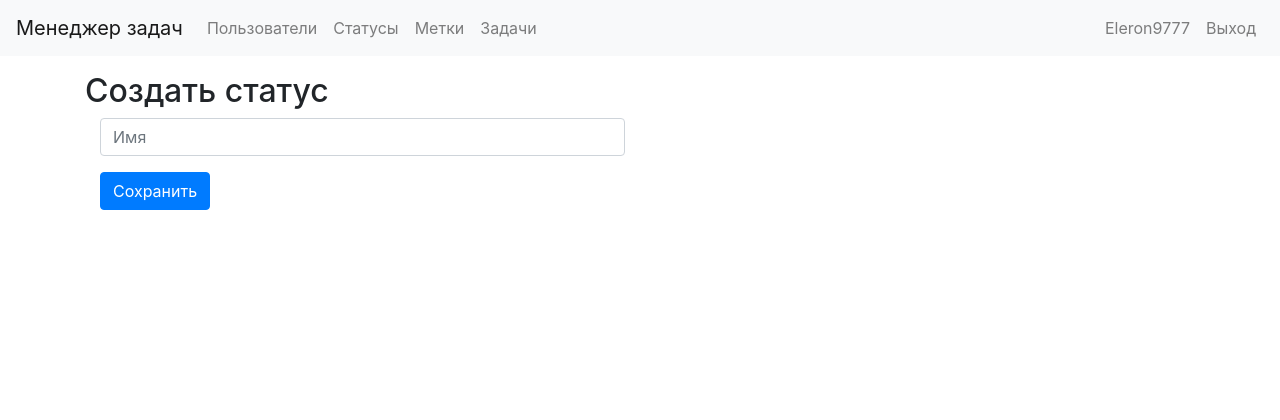
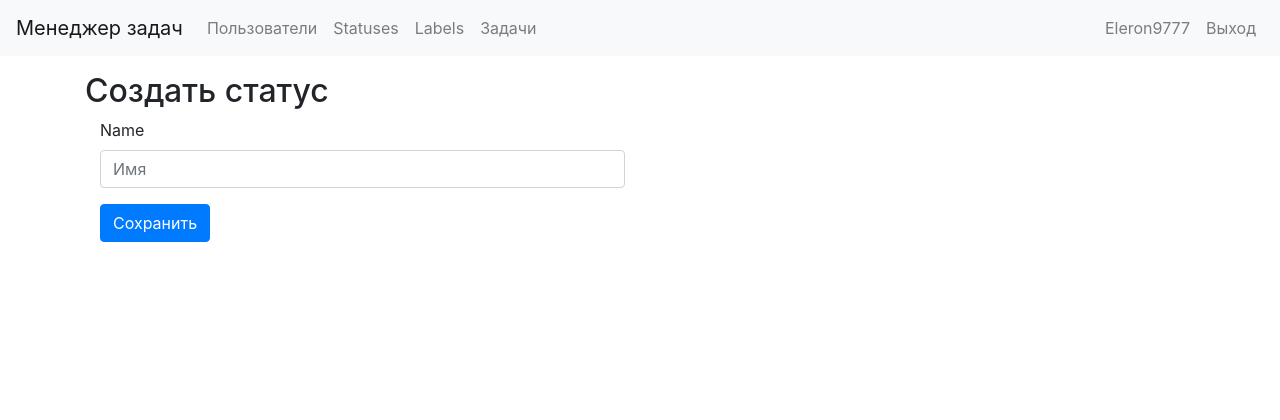
Before and after one commit to eleron96/Task-Manager, a Django app: page /statuses/create/ in a window 1280 px wide. Shown: the top 420 px of the page. Run offline with Django 4.2, Linux system fonts and the light colour scheme; a user stored in the database is signed in; tables that the repository leaves empty hold one stand-in row (values such as "Sample post"); some libraries are stand-ins or nearby versions.

Commit message:
refactoring users 4

```diff
--- a/task_manager/status/forms.py
+++ b/task_manager/status/forms.py
@@ -1,10 +1,12 @@
 from django import forms
 from .models import Status
+
 
 class StatusForm(forms.ModelForm):
     class Meta:
         model = Status
         fields = ['name']
         widgets = {
-            'name': forms.TextInput(attrs={'class': 'form-control', 'placeholder': 'Имя'}),
+            'name': forms.TextInput(
+                attrs={'class': 'form-control', 'placeholder': 'Имя'}),
         }
--- a/task_manager/status/models.py
+++ b/task_manager/status/models.py
@@ -1,8 +1,9 @@
 from django.db import models
+from django.utils.translation import gettext_lazy
 
 
 class Status(models.Model):
-    name = models.CharField(max_length=100)
+    name = models.CharField(gettext_lazy('Name'), max_length=100)
     created_date = models.DateTimeField(auto_now_add=True)
 
     def __str__(self):
--- a/task_manager/templates/header.html
+++ b/task_manager/templates/header.html
@@ -11,10 +11,10 @@
       </li>
       {% if user.is_authenticated %}
         <li class="nav-item">
-          <a class="nav-link" href="/statuses/">{% trans "Статусы" %}</a>
+          <a class="nav-link" href="/statuses/">{% trans "Statuses" %}</a>
         </li>
         <li class="nav-item">
-          <a class="nav-link" href="/labels/">{% trans "Метки" %}</a>
+          <a class="nav-link" href="/labels/">{% trans "Labels" %}</a>
         </li>
         <li class="nav-item">
           <a class="nav-link" href="/tasks/">{% trans "Задачи" %}</a>
--- a/task_manager/templates/status/create_status.html
+++ b/task_manager/templates/status/create_status.html
@@ -1,5 +1,6 @@
-{% extends "base.html" %}
+{% extends 'base.html' %}
 {% load i18n %}
+{% load bootstrap4 %}
 {% block title %}{% trans "Создать статус" %}{% endblock %}
 
 {% block content %}
@@ -10,7 +11,8 @@
             <form method="post">
                 {% csrf_token %}
                 <div class="form-group text-left">
-                    {{ form.name }}
+                    {% bootstrap_form form %}
+<!--                    {{ form.name }}-->
                 </div>
                 <div class="form-group mt-3 text-left">
                     <button type="submit" class="btn btn-primary">{% trans "Сохранить" %}</button>
```
Also changed, not shown: db.sqlite3, task_manager/locale/ru/LC_MESSAGES/django.po, 1 other file.
